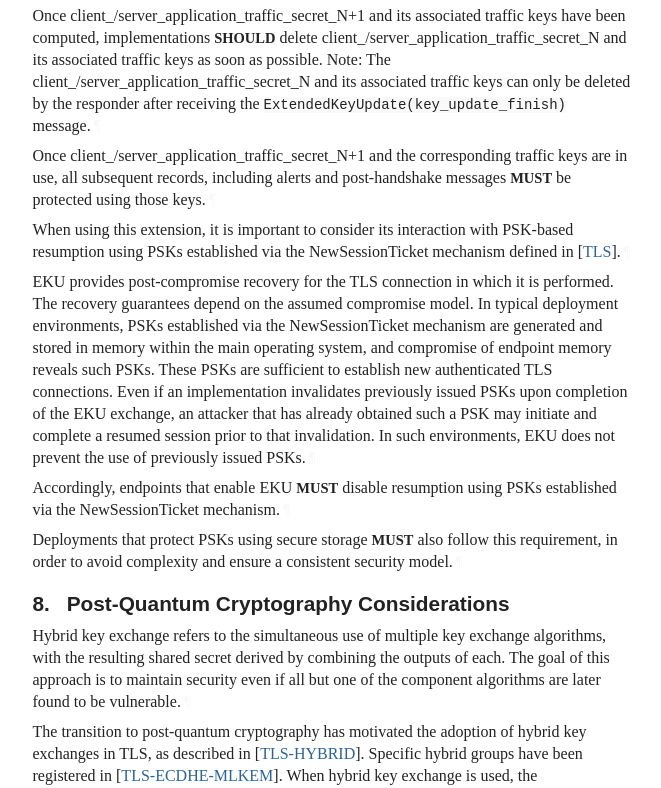
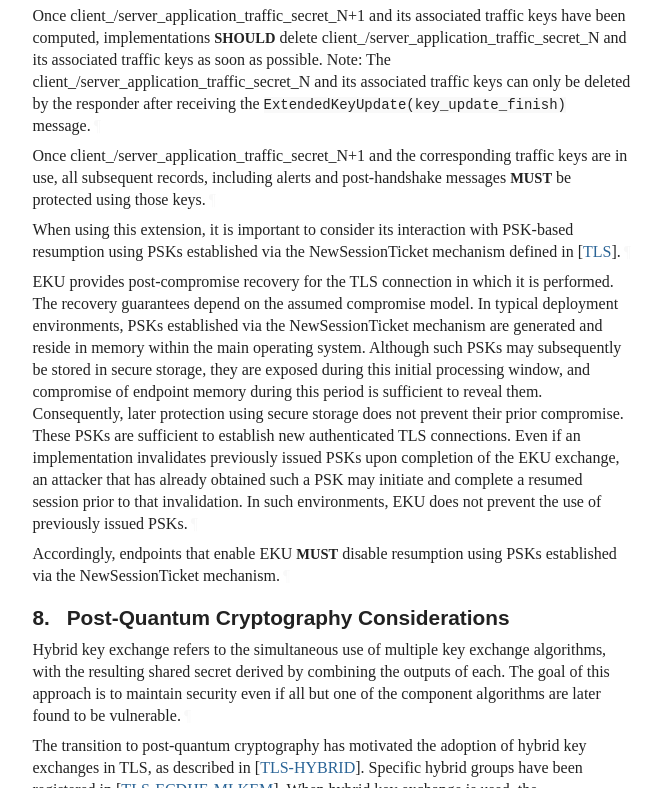
Before and after one commit to tlswg/tls-key-update, a plain HTML site: page tireddy2-patch-15/draft-ietf-tls-extended-key-update.html in a window 1280 px wide. Shown: the part 11212-12000 px from the top of the page, without its empty margins (92-753 px from the left). Drawn offline with Linux system fonts and the light colour scheme; a web font is replaced by a local one.

Commit message:
Script updating gh-pages from 93db67e. [ci skip]

```diff
--- a/tireddy2-patch-15/draft-ietf-tls-extended-key-update.html
+++ b/tireddy2-patch-15/draft-ietf-tls-extended-key-update.html
@@ -2062,16 +2062,16 @@ defined in <span>[<a href="#TLS" class="cite xref">TLS</a>]</span>.<a href="#sec
 <p id="section-7-14">EKU provides post-compromise recovery for the TLS connection in which it is performed.
 The recovery guarantees depend on the assumed compromise model. In typical deployment
 environments, PSKs established via the NewSessionTicket mechanism are generated and
-stored in memory within the main operating system, and compromise of endpoint memory
-reveals such PSKs. These PSKs are sufficient to establish new authenticated TLS
-connections. Even if an implementation invalidates previously issued PSKs upon
-completion of the EKU exchange, an attacker that has already obtained such a PSK may
-initiate and complete a resumed session prior to that invalidation. In such
-environments, EKU does not prevent the use of previously issued PSKs.<a href="#section-7-14" class="pilcrow">¶</a></p>
+reside in memory within the main operating system. Although such PSKs may subsequently
+be stored in secure storage, they are exposed during this initial processing window,
+and compromise of endpoint memory during this period is sufficient to reveal them.
+Consequently, later protection using secure storage does not prevent their prior
+compromise. These PSKs are sufficient to establish new authenticated TLS connections. Even if an implementation invalidates previously issued PSKs upon completion of the
+EKU exchange, an attacker that has already obtained such a PSK may initiate and
+complete a resumed session prior to that invalidation. In such environments, EKU does
+not prevent the use of previously issued PSKs.<a href="#section-7-14" class="pilcrow">¶</a></p>
 <p id="section-7-15">Accordingly, endpoints that enable EKU <span class="bcp14">MUST</span> disable resumption using PSKs established
 via the NewSessionTicket mechanism.<a href="#section-7-15" class="pilcrow">¶</a></p>
-<p id="section-7-16">Deployments that protect PSKs using secure storage <span class="bcp14">MUST</span> also follow this requirement,
-in order to avoid complexity and ensure a consistent security model.<a href="#section-7-16" class="pilcrow">¶</a></p>
 </section>
 </div>
 <div id="post-quantum-cryptography-considerations">
```
Also changed, not shown: tireddy2-patch-15/draft-ietf-tls-extended-key-update.txt (+11 -12 lines).
